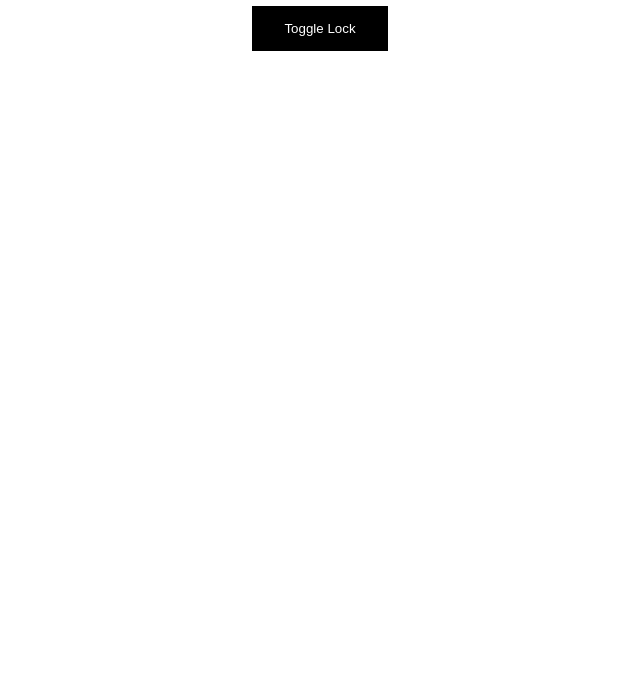
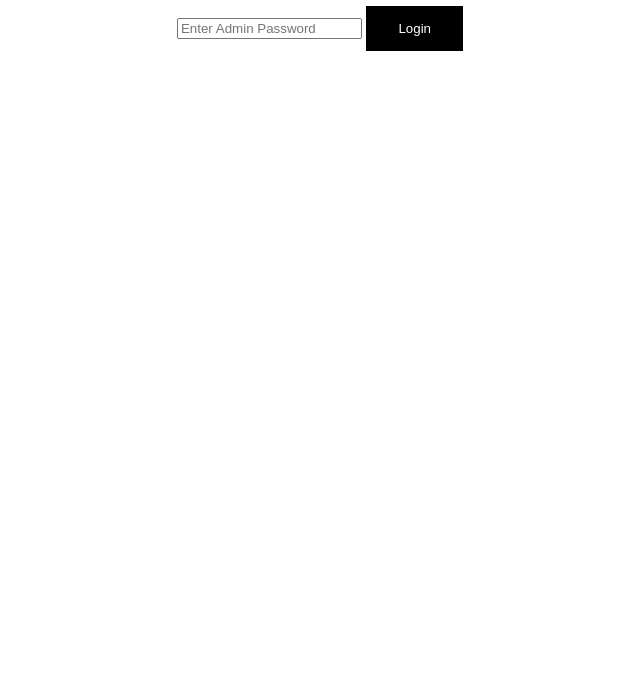
Before and after one commit to dohertyjr0/smartlocker, a plain HTML site: page webserver/index.html in a window 1280 px wide. Shown: the part 102-800 px from the top of the page, without its empty margins (320-960 px from the left). Drawn offline with Linux system fonts and the light colour scheme.

Commit message:
Added input passowrd and login form using div

```diff
--- a/webserver/index.html
+++ b/webserver/index.html
@@ -21,7 +21,13 @@
 </head>
 <body>
     <h1> ESP32 SmartLocker </h1>
-    <button onclick = "Lock()">Toggle Lock</button>
+    <div id = "loginAdmin">
+    <input type="password" id="adm-pw" placeholder="Enter Admin Password">
+    <button onclick = "login()">Login</button>
+    </div>
+    <div id = "control" style = "display: none;">
+        <button onclick = "lock()"> Lock Servo </button>
+    </div>
 
 </body>
 </html>
```
